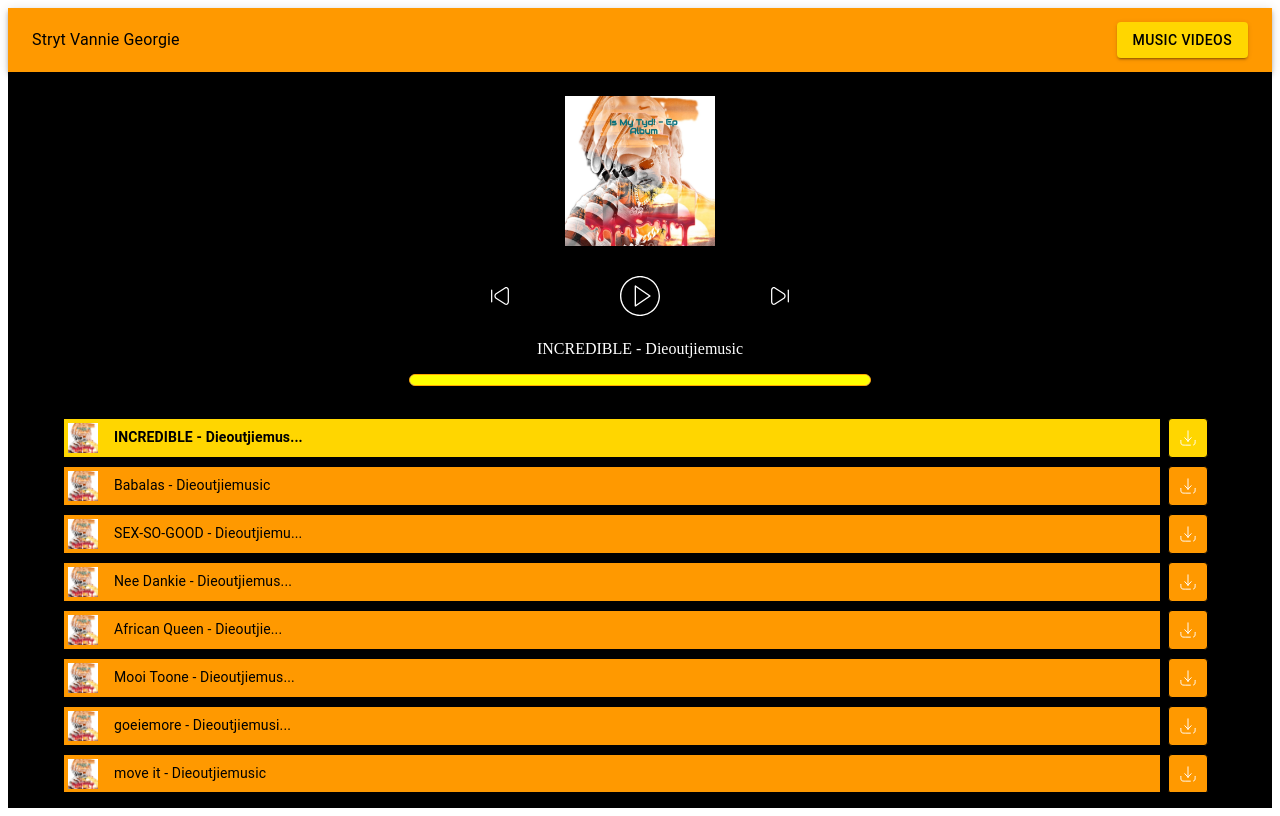
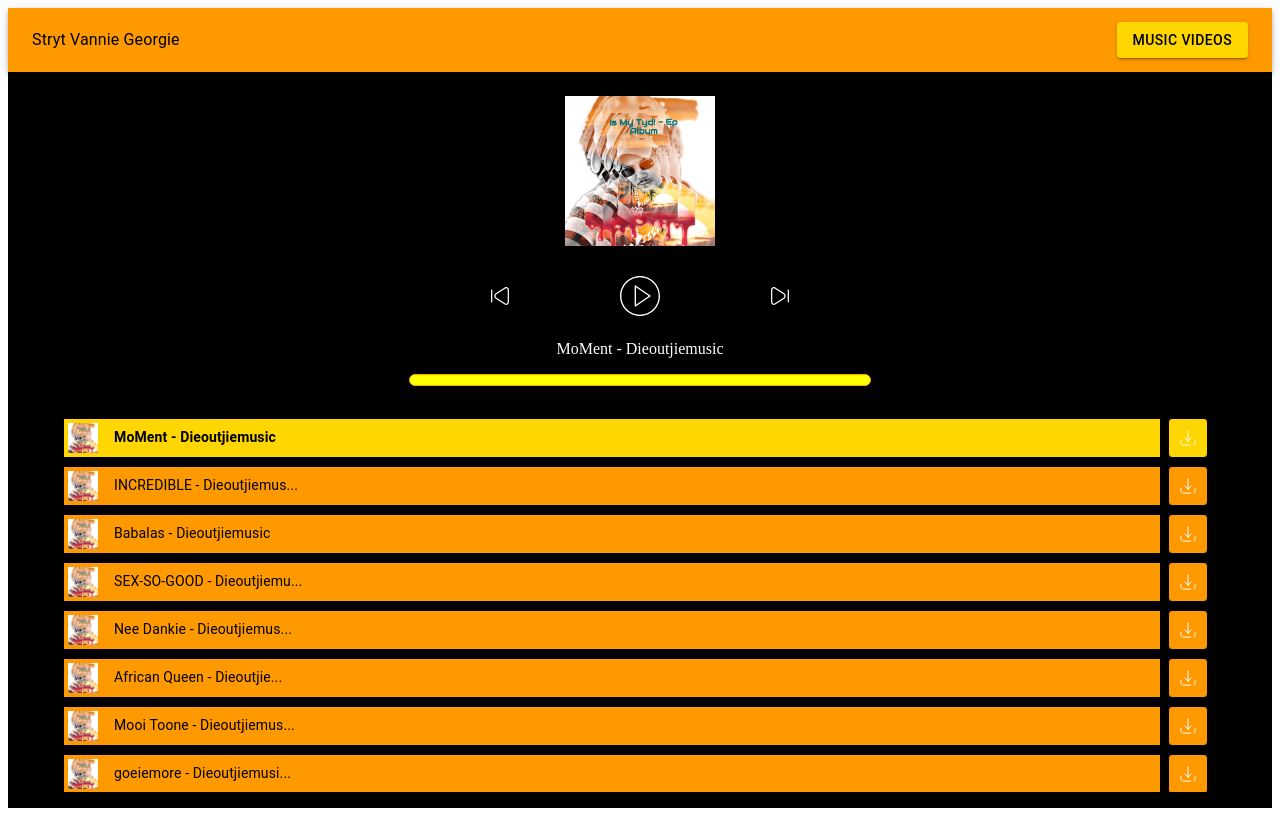
Before and after one commit to jurie24102/dieoutjiemuisic, a Next.js app: page / in a window 1280 px wide. Built offline with nearby package versions, Linux system fonts and the light colour scheme.

Commit message:
new song

```diff
--- a/src/components/MusicPlayer.jsx
+++ b/src/components/MusicPlayer.jsx
@@ -56,6 +56,11 @@ const handleProgressBarClick = (event) => {
 };
 
   const songs = [
+    {
+      url: '/songs/MoMent.mp3',
+      title: 'MoMent - Dieoutjiemusic',
+      cover: '/Dieoutjiemuisic.png',
+    },
     {
       url: '/songs/INCREDIBLE.mp3',
       title: 'INCREDIBLE - Dieoutjiemusic',
```
Also changed, not shown: 1 other file (tests, documents, lock files or other folders).
